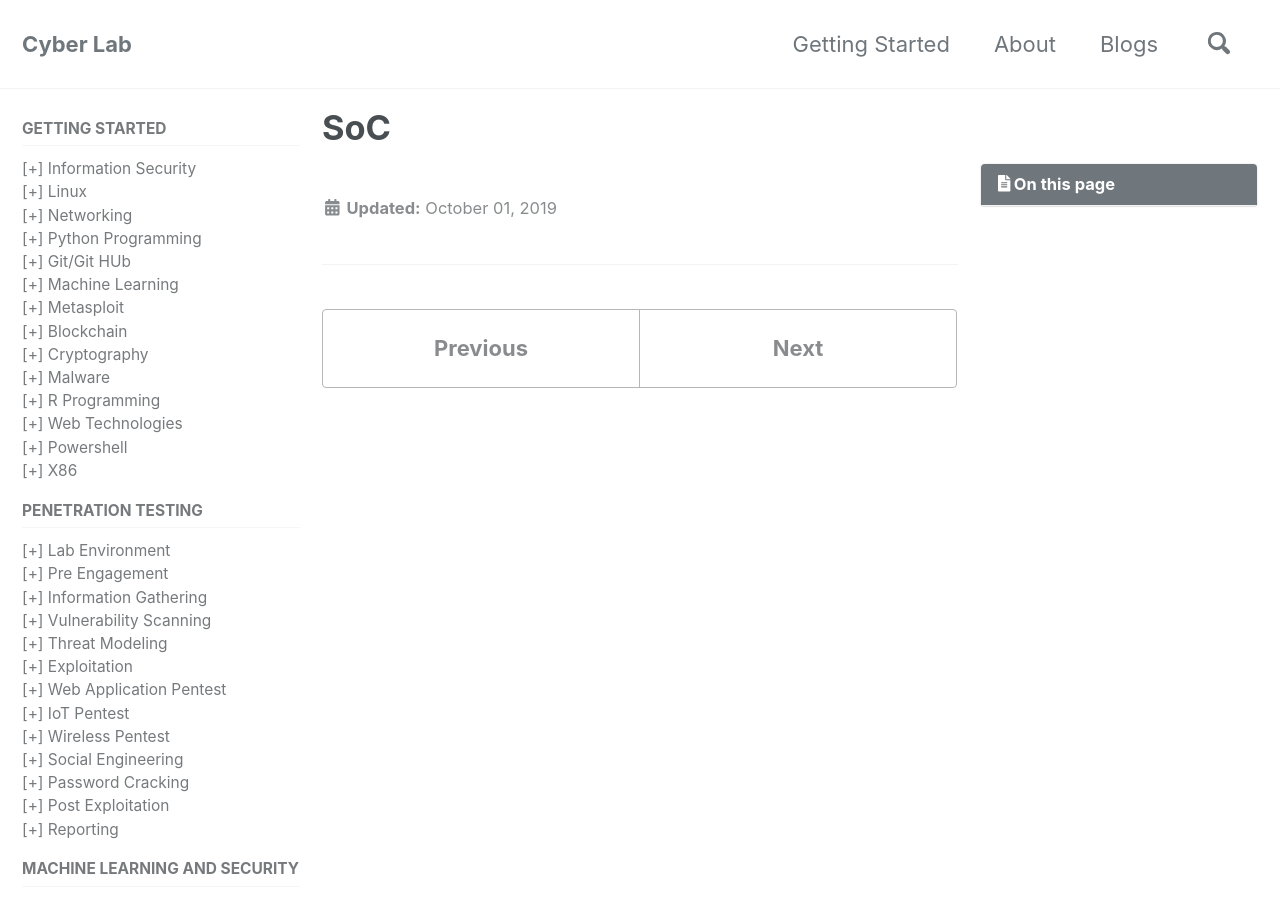
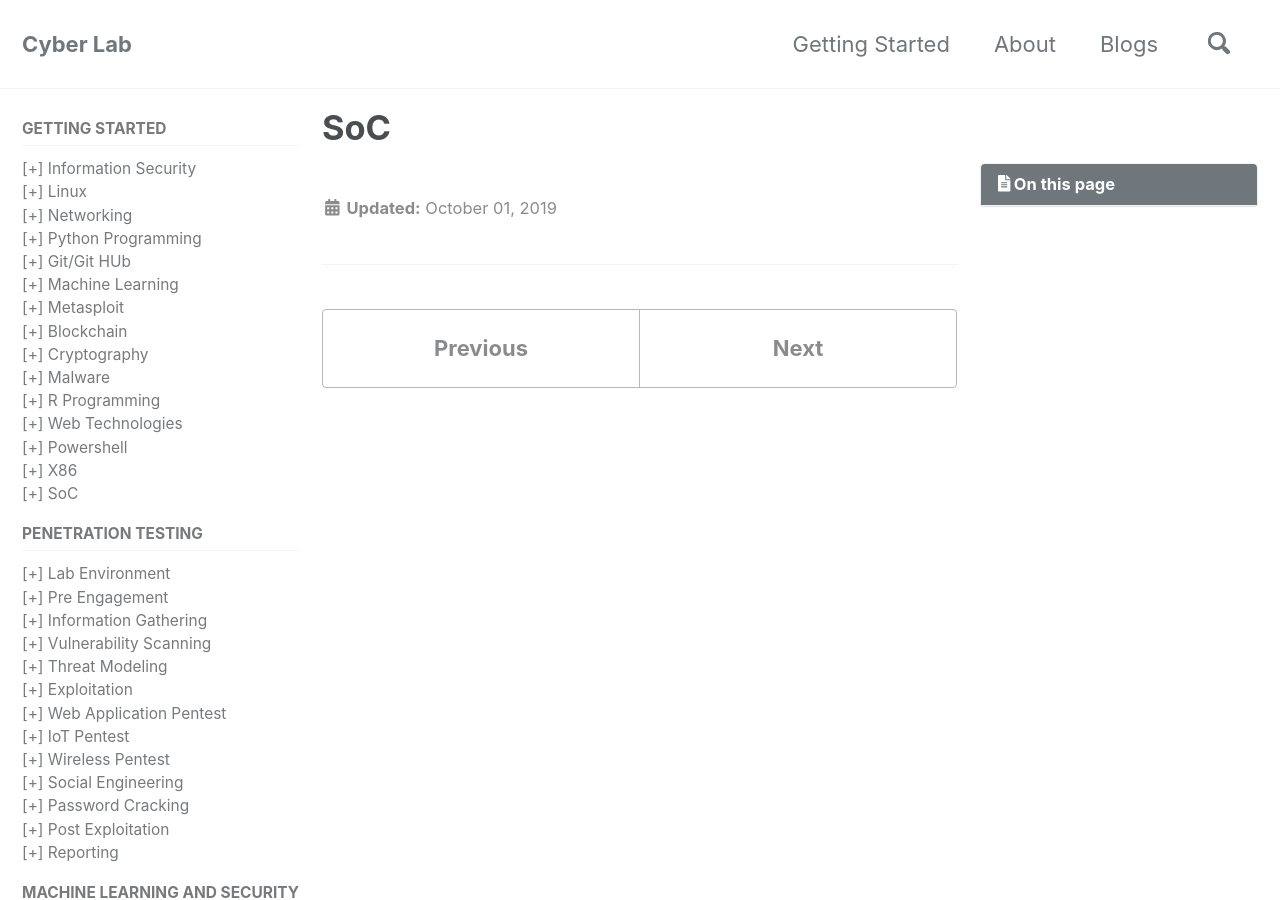
Before and after one commit to mohareti/cyberlab, a Jekyll site: the page built from _docs/15_SoC.md, in a window 1280 px wide and 900 px high. Built offline with Jekyll 4.4.1, drawn with Linux system fonts in a browser that asks for light colours; cached includes are drawn as plain includes; nearby versions of some CDN libraries.

Commit message:
Update navigation.yml

```diff
--- a/_data/navigation.yml
+++ b/_data/navigation.yml
@@ -40,6 +40,8 @@ docs:
         url: /docs/13_Powershell_101/
       - title: "[+] X86"
         url: /docs/14_x86/
+      - title: "[+] SoC"
+        url: /docs/14_SoC/
 
   - title: "Penetration Testing"
     children:
```
